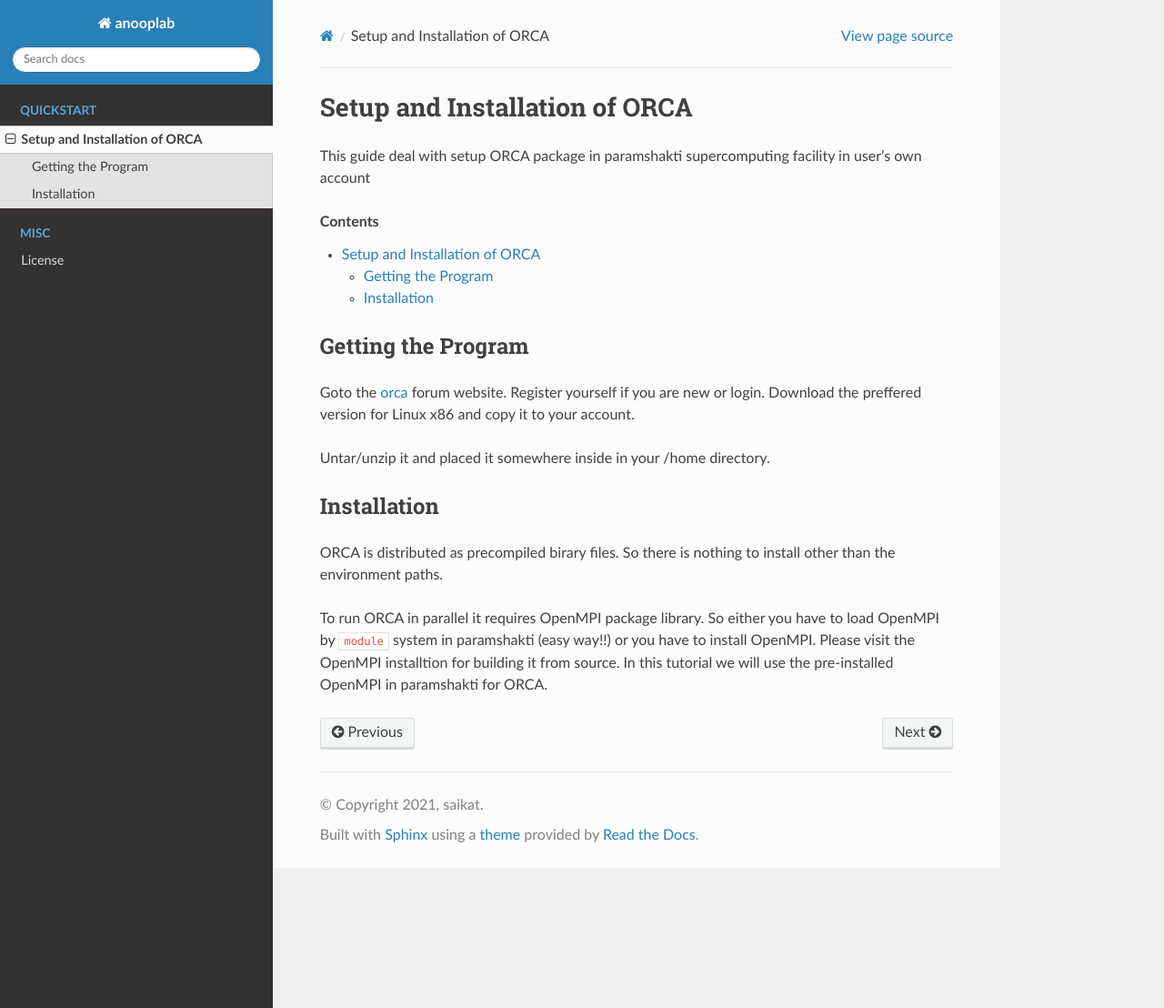
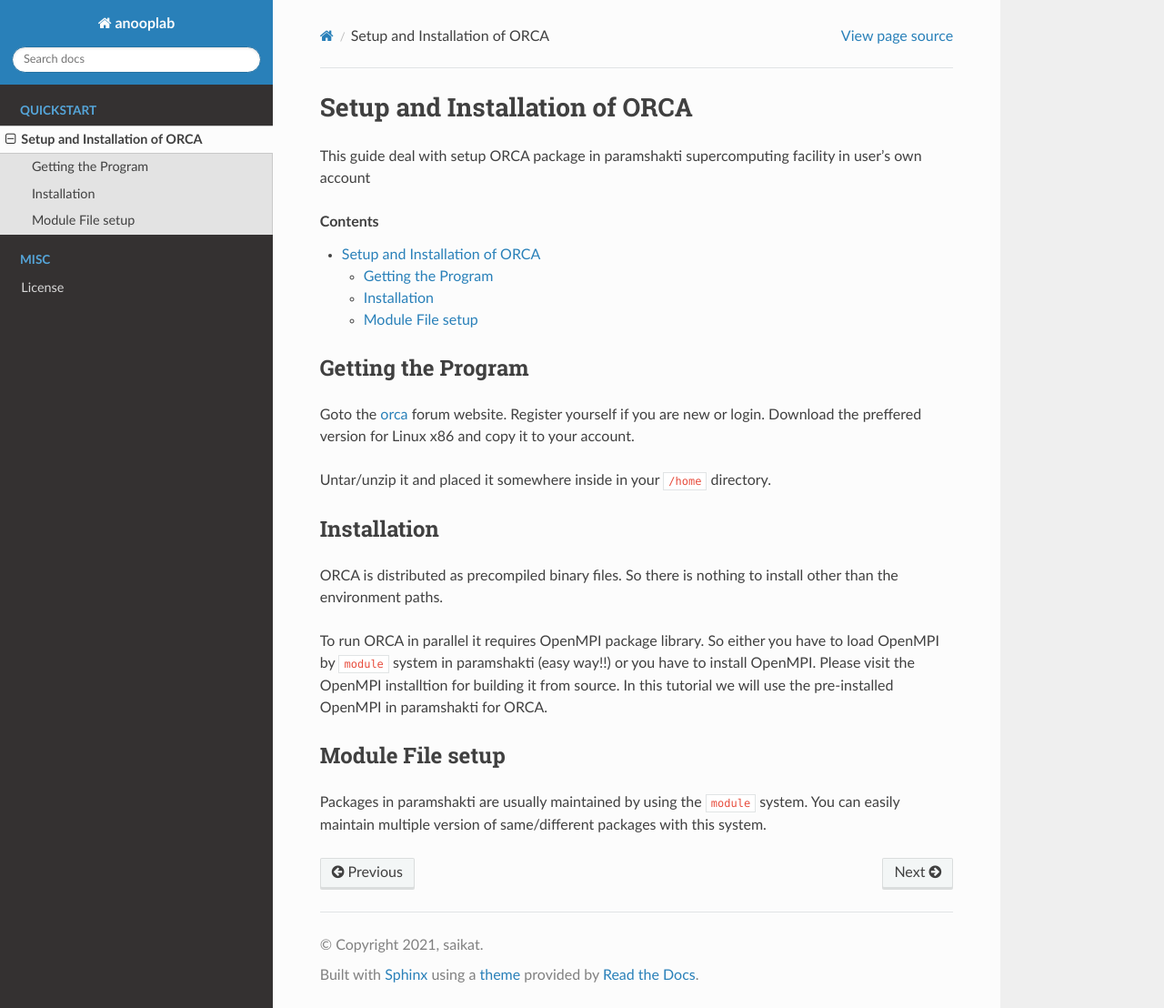
Before and after one commit to Saikat248/anooplab-docs, a Sphinx documentation site: the page built from docs/ORCAsetup.rst, in a window 1280 px wide and 1108 px high. Shown: the whole window at 91% size. Built offline with Sphinx 7.4.7 and the Read the Docs theme 2.0.0, drawn with Linux system fonts in a browser that asks for light colours.

Commit message:
orca inst 2

```diff
--- a/docs/ORCAsetup.rst
+++ b/docs/ORCAsetup.rst
@@ -19,16 +19,22 @@
 Download the preffered version for Linux x86 and copy it
 to your account.
 
-Untar/unzip it and placed it somewhere inside in your /home
+Untar/unzip it and placed it somewhere inside in your ``/home``
 directory.
 
 Installation
 ============
 
-ORCA is distributed as  precompiled birary files. So there is nothing to install other than the
+ORCA is distributed as  precompiled binary files. So there is nothing to install other than the
 environment paths.
 
 To run ORCA in parallel it requires OpenMPI package library. So either you have
 to load OpenMPI by ``module`` system in paramshakti (easy way!!) or you have to install OpenMPI.
 Please visit the OpenMPI installtion for building it from source. In this tutorial we will use the pre-installed
 OpenMPI in paramshakti for ORCA.
+
+Module File setup
+=================
+
+Packages in paramshakti are usually maintained by using the ``module`` system. You can easily maintain multiple version
+of same/different packages with this system.
```
